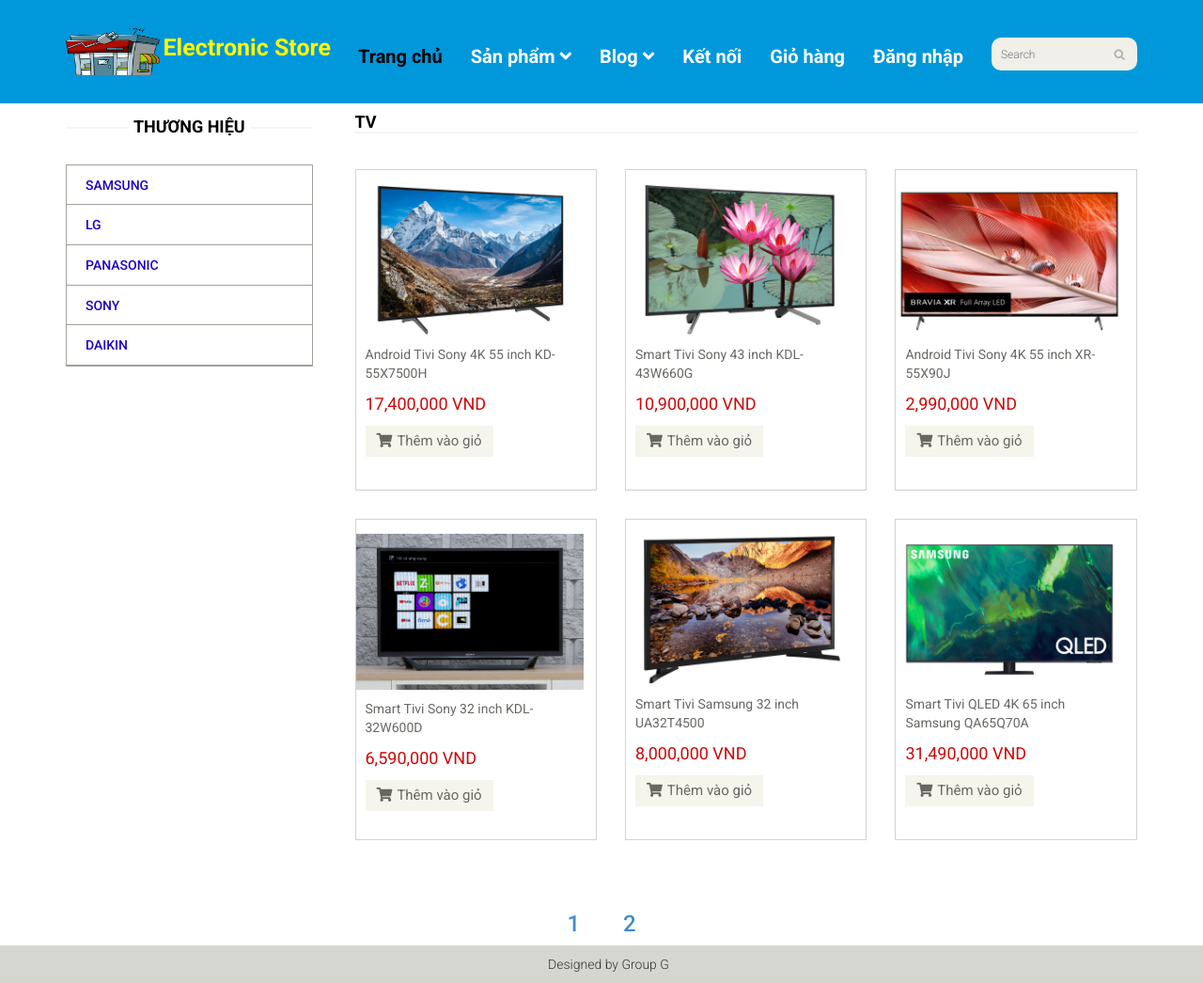
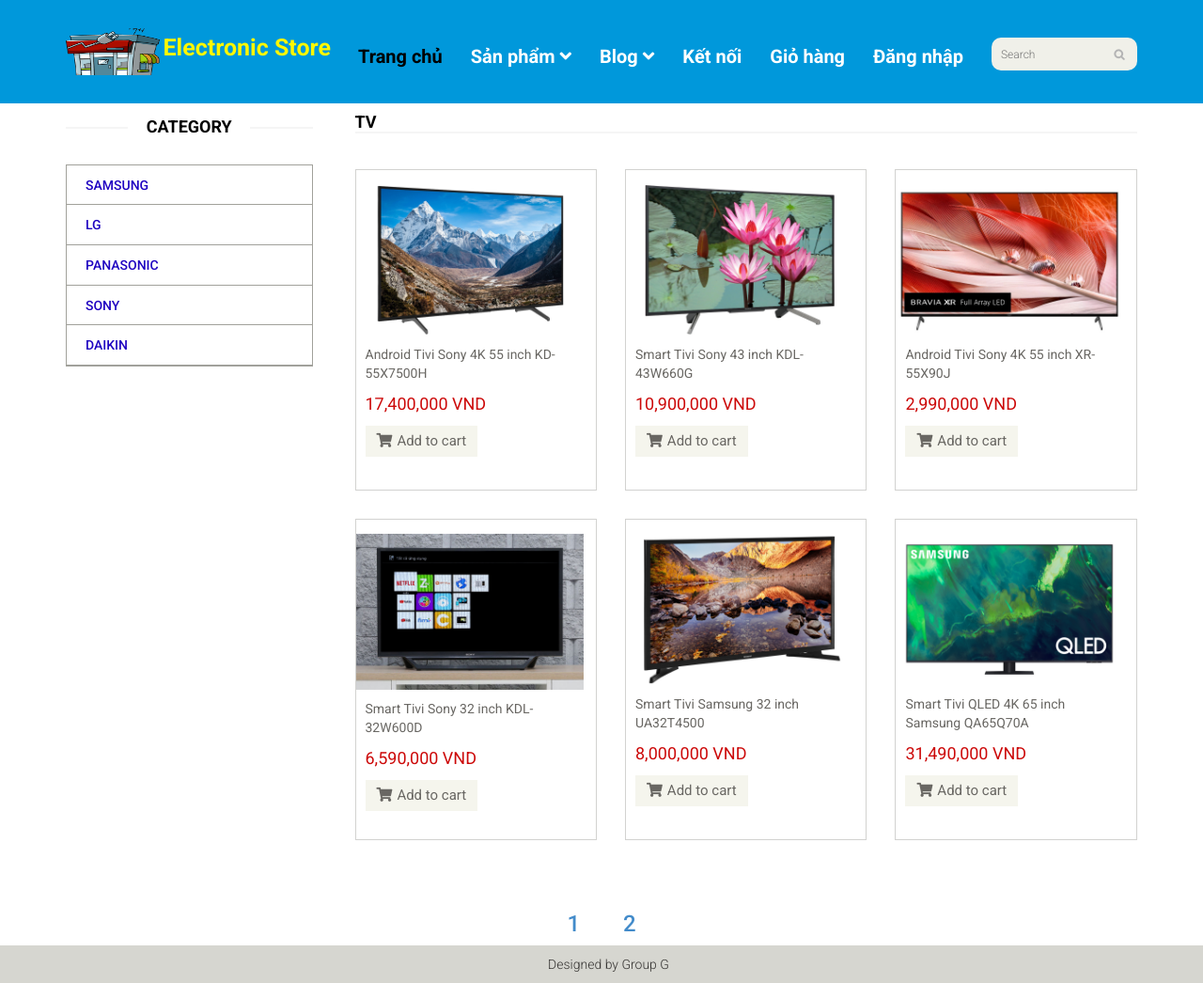
Before and after one commit to sangtruong0317/CDW1_Project, a PHP site: page /cate.php?type_id=1 in a window 1280 px wide. Shown: the whole page at 94% size. Run offline with PHP 8.4, Linux system fonts and the light colour scheme; data comes from the database, SQL or seed files in the repository.

Commit message:
Revert "update fixbug"
This reverts commit 0c1f880001a0ffff63dd4ad9d999c495352f5e2c.

```diff
--- a/cate.php
+++ b/cate.php
@@ -21,7 +21,7 @@ if (isset($_GET['manu_id']) || isset($_GET['type_id'])) {
                 <div class="row">
                     <div class="col-sm-3">
                         <div class="left-sidebar">
-                            <h2>Thương Hiệu</h2>
+                            <h2>Category</h2>
                             <div class="panel-group category-products" id="accordian">
                                 <!--category-productsr-->
                                 <div class="panel panel-default">
@@ -51,11 +51,11 @@ if (isset($_GET['manu_id']) || isset($_GET['type_id'])) {
                                             <div class="product-image-wrapper">
                                                 <div class="single-products">
                                                     <div class="productinfo text-center">
-                                                    <a href="detail.php?id=<?php echo $value['ID'] ?>">
                                                         <img class="img-fluid img-products" src="images/<?php echo $value['pro_image'] ?>" alt="" />
                                                         <p class="title-products"><?php echo $value['name'] ?></p>
                                                         <p class="price-products"><?php echo number_format($value['price']) ?> VND</p>
-                                                        <a href="cart.php?id=<?php echo $value['ID'] ?>" class="btn btn-default add-to-cart"><i class="fa fa-shopping-cart"></i>Thêm vào giỏ</a>
+                                                        <a href="cart.php?id=<?php echo $value['ID'] ?>" class="btn btn-default add-to-cart"><i class="fa fa-shopping-cart"></i>Add
+                                                            to cart</a>
                                                     </div>
                                                     <!-- <div class="product-overlay">
                                                         <div class="overlay-content">
@@ -80,11 +80,11 @@ if (isset($_GET['manu_id']) || isset($_GET['type_id'])) {
                                                 <div class="product-image-wrapper">
                                                     <div class="single-products">
                                                         <div class="productinfo text-center" style="height:360px">
-                                                        <a href="detail.php?id=<?php echo $value['ID'] ?>">
                                                             <img class="img-fluid img-products" style="width: 250px; height: 200px" src="images/<?php echo $value['pro_image'] ?>" alt="" />
                                                             <p class="title-products "><?php echo $value['name'] ?></p>
                                                             <p class="price-products"><?php echo number_format($value['price']) ?> VND</p>
-                                                            <a href="cart.php?id=<?php echo $value['ID'] ?>" class="btn btn-default add-to-cart"><i class="fa fa-shopping-cart"></i>Thêm vào giỏ</a>
+                                                            <a href="cart.php?id=<?php echo $value['ID'] ?>" class="btn btn-default add-to-cart"><i class="fa fa-shopping-cart"></i>Add
+                                                                to cart</a>
                                                         </div>
                                                     </div>
                                                 </div>
--- a/config.php
+++ b/config.php
@@ -8,6 +8,6 @@ define( 'DB_PASSWORD', '' );
 /** MySQL hostname */
 define( 'DB_HOST', 'localhost' );
 /** port number of DB */
-define( 'PORT', '3308');
+define( 'PORT', '3306');
 /** Database Charset to use in creating database tables. */
 define( 'DB_CHARSET', 'utf8' );
--- a/detail.php
+++ b/detail.php
@@ -14,7 +14,7 @@ if (isset($_GET['id'])) {
                 <div class="row">
                     <div class="col-sm-3">
                         <div class="left-sidebar">
-                            <h2>Thương Hiệu</h2>
+                            <h2>Category</h2>
                             <div class="panel-group category-products" id="accordian">
                                 <!--category-productsr-->
                                 <?php foreach ($manufacture->getAllManufactures() as $value) { ?>
--- a/index.php
+++ b/index.php
@@ -46,14 +46,14 @@
                                                      <p><a class="name-products" href="detail.php?id=<?php echo $value['ID'] ?>"><?php echo $value['name'] ?></a></p>
                                                      <h2><?php echo number_format($value['price']) ?> VND</h2>
                                                      <p></p>
-                                                     <a href="cart.php?id=<?php echo $value['ID'] ?>" class="btn btn-default add-to-cart"><i class="fa fa-shopping-cart"></i>Thêm vào giỏ</a>
+                                                     <a href="" class="btn btn-default add-to-cart"><i class="fa fa-shopping-cart"></i>Thêm vào giỏ</a>
                                                  </a>
                                              </div>
                                              <!-- <div class="product-overlay">
                                                  <div class="overlay-content">
                                                      <h2><?php echo number_format($value['price']) ?> VND</h2>
                                                      <p><a href="detail.php?id=<?php echo $value['ID'] ?>"><?php echo $value['name'] ?></a></p>
-                                                     <a href="" class="btn btn-default add-to-cart"><i class="fa fa-shopping-cart"></i>Thêm vào giỏ</a>
+                                                     <a href="cart.php?id=<?php echo $value['ID'] ?>" class="btn btn-default add-to-cart"><i class="fa fa-shopping-cart"></i>Thêm vào giỏ</a>
                                                  </div>
                                              </div> -->
                                          </div>
@@ -77,7 +77,7 @@
                                                      <p><a class="name-products" href="detail.php?id=<?php echo $value['ID'] ?>"><?php echo $value['name'] ?></a></p>
                                                      <h2><?php echo number_format($value['price']) ?> VND</h2>
                                                      <p></p>
-                                                     <a href="cart.php?id=<?php echo $value['ID'] ?>" class="btn btn-default add-to-cart"><i class="fa fa-shopping-cart"></i>Thêm vào giỏ</a>
+                                                     <a href="" class="btn btn-default add-to-cart"><i class="fa fa-shopping-cart"></i>Thêm vào giỏ</a>
                                                  </a>
                                              </div>
                                              <!-- <div class="product-overlay">
--- a/result.php
+++ b/result.php
@@ -21,7 +21,7 @@
                 <div class="row">
                     <div class="col-sm-3">
                         <div class="left-sidebar">
-                            <h2>Thương Hiệu</h2>
+                            <h2>Category</h2>
                             <div class="panel-group category-products" id="accordian">
                                 <!--category-productsr-->
                                 <div class="panel panel-default">
@@ -43,7 +43,6 @@
                                     <div class="product-image-wrapper">
                                         <div class="single-products">
                                             <div class="productinfo text-center">
-                                            <a href="detail.php?id=<?php echo $value['ID'] ?>">
                                                 <img class="img-fluid img-products" style="width: 250px; height: 200px" src="images/<?php echo $value['pro_image'] ?>" alt="" />
                                                 <p class="title-products "><?php echo $value['name'] ?></p>
                                                 <p class="price-products"><?php echo number_format($value['price']) ?> VND</p>
```
